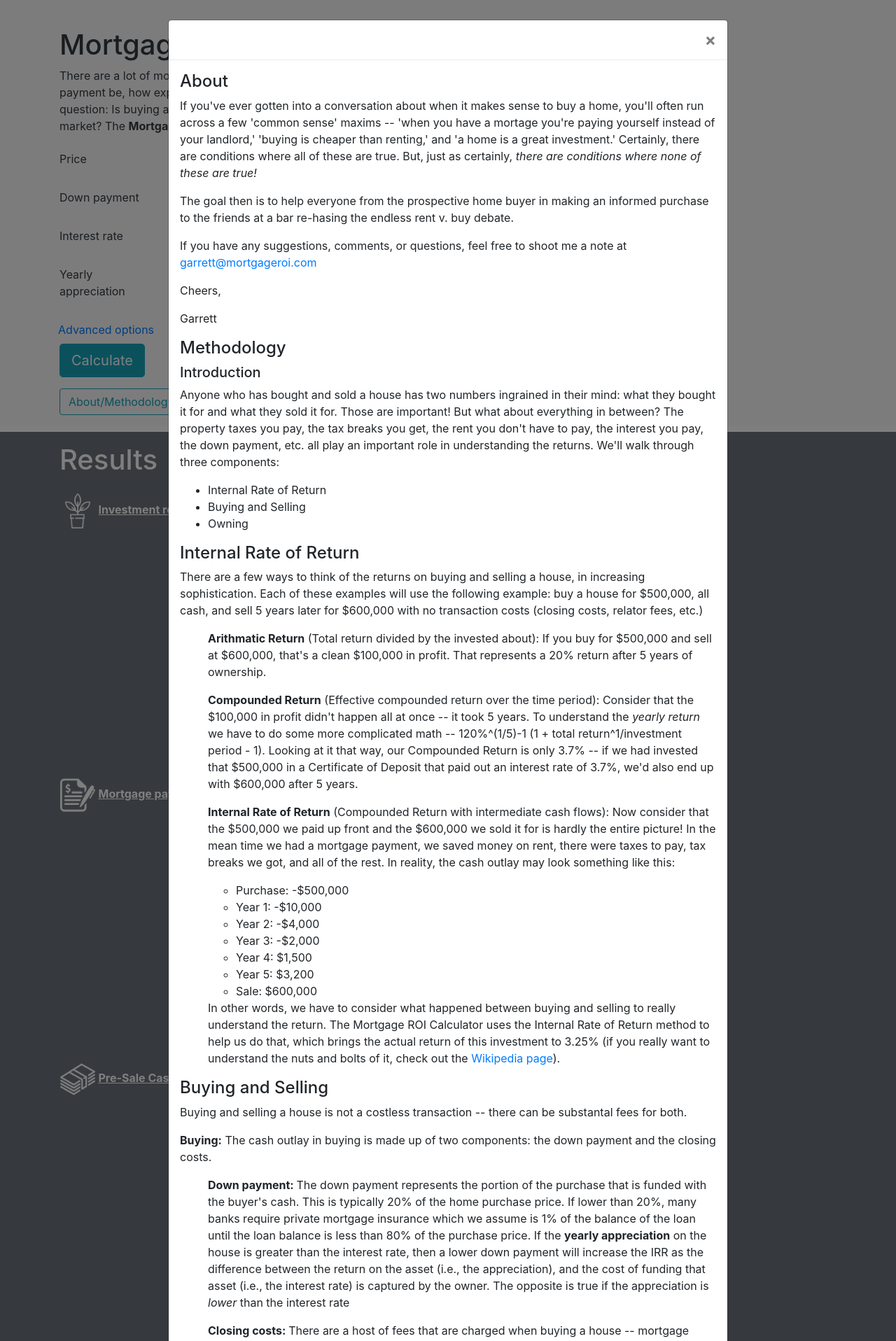
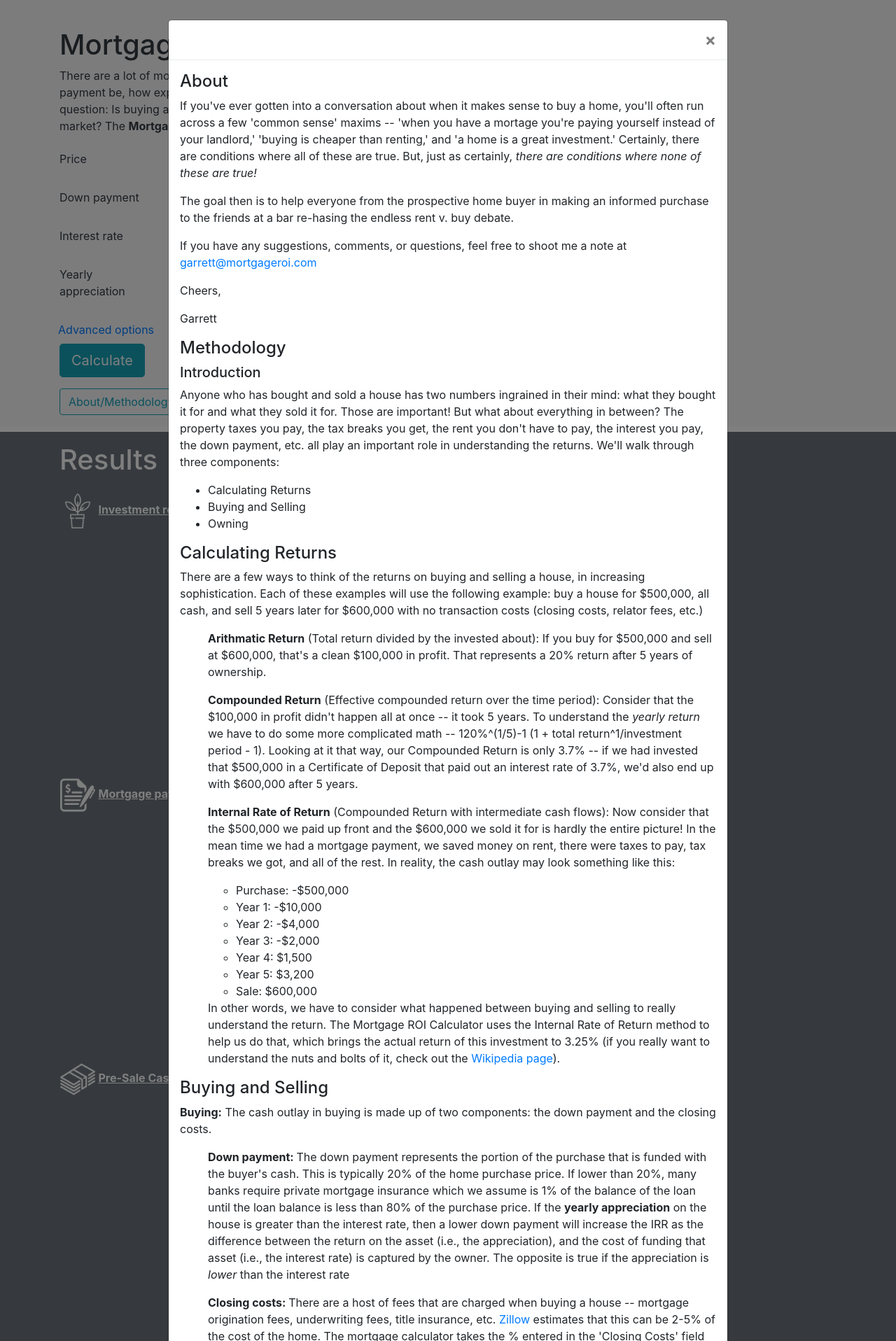
Before and after one commit to edelgm6/mortgage-calc, a Django app: page / in a window 1280 px wide, after a click on "About/Methodology". Shown: the top 1916 px of the page at 70% size. Run offline with Django 3.2, Linux system fonts and the light colour scheme; some libraries are stand-ins or nearby versions.

Commit message:
Committing small changes before refactoring house.py

```diff
--- a/calc/templates/calc/about-modal.html
+++ b/calc/templates/calc/about-modal.html
@@ -19,12 +19,12 @@
 				<h5>Introduction</h5>
 				<p>Anyone who has bought and sold a house has two numbers ingrained in their mind: what they bought it for and what they sold it for. Those are important! But what about everything in between? The property taxes you pay, the tax breaks you get, the rent you don't have to pay, the interest you pay, the down payment, etc. all play an important role in understanding the returns. We'll walk through three components: </p>
 				<ul>
-					<li>Internal Rate of Return</li>
+					<li>Calculating Returns</li>
 					<li>Buying and Selling</li>
 					<li>Owning</li>
 				</ul>
 
-				<h4>Internal Rate of Return</h4>
+				<h4>Calculating Returns</h4>
 				<p>There are a few ways to think of the returns on buying and selling a house, in increasing sophistication. Each of these examples will use the following example: buy a house for $500,000, all cash, and sell 5 years later for $600,000 with no transaction costs (closing costs, relator fees, etc.)</p>
 				<ul>
 					<p><b>Arithmatic Return</b> (Total return divided by the invested about): If you buy for $500,000 and sell at $600,000, that's a clean $100,000 in profit. That represents a 20% return after 5 years of ownership.</p>
@@ -43,7 +43,6 @@
 				</ul>
 
 				<h4>Buying and Selling</h4>
-				<p>Buying and selling a house is not a costless transaction -- there can be substantal fees for both.</p>
 				<p><b>Buying:</b> The cash outlay in buying is made up of two components: the down payment and the closing costs.</p>
 				<ul>
 					<p><b>Down payment: </b> The down payment represents the portion of the purchase that is funded with the buyer's cash. This is typically 20% of the home purchase price. If lower than 20%, many banks require private mortgage insurance which we assume is 1% of the balance of the loan until the loan balance is less than 80% of the purchase price. If the <b>yearly appreciation</b> on the house is greater than the interest rate, then a lower down payment will increase the IRR as the difference between the return on the asset (i.e., the appreciation), and the cost of funding that asset (i.e., the interest rate) is captured by the owner. The opposite is true if the appreciation is <i>lower</i> than the interest rate</p>
```
